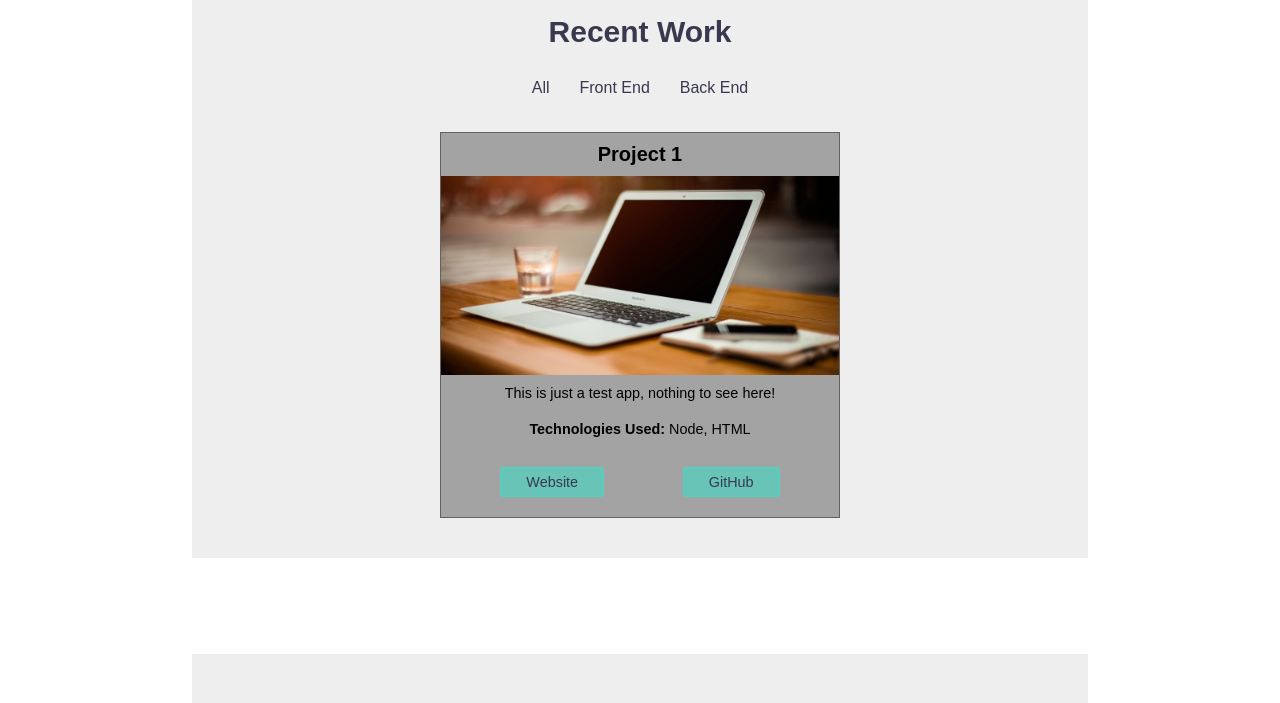
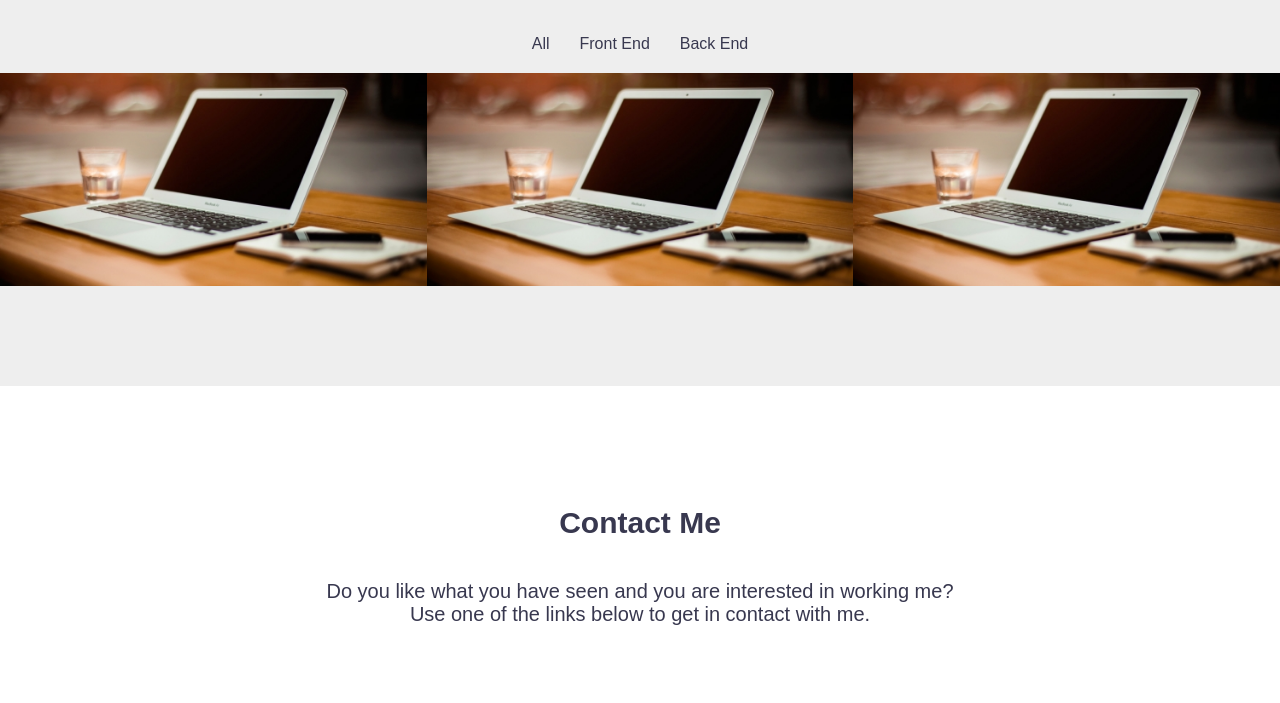
Before and after one commit to minnecoder/personal-site-gatsby, a Gatsby site: page / in a window 1280 px wide. Shown: the part 1500-2203 px from the top of the page. Built offline with nearby package versions, Linux system fonts and the light colour scheme; Gatsby itself is replaced by a stand-in of ours.

Commit message:
Done with changes... for now

```diff
--- a/src/components/about.js
+++ b/src/components/about.js
@@ -1,17 +1,19 @@
 import React from 'react'
 import styled from 'styled-components'
+import media from './media'
 
 const FEskills = ['HTML/CSS', 'JavaScript', 'React', 'Gatsby']
 const BEskills = ['Node JS', 'Express JS', 'MongoDB', 'MySQL']
 const OtherSkills = ['GitHub', 'APIs', 'Sass', 'Bootstrap']
 
 const AboutSection = styled.div`
-  padding-top: 8vh;
+  padding: 60px 0;
   font-family: 'Poppins', sans-serif;
+  background: #fff;
 `
 const AboutContainer = styled.div`
   width: 70%;
-  background: #eee;
+  // background: #eee;
   margin: 0 auto;
   padding: 30px 0;
   > h1 {
@@ -34,6 +36,9 @@ const Skills = styled.div`
   width: 70%;
   margin: 0 auto;
   overflow: hidden;
+  ${media.plusphone`
+  width: 100%;
+  `}
   > h1 {
     font-size: 30px;
     text-align: center;
@@ -50,10 +55,16 @@ const SkillsSection = styled.div`
   > h2 {
     padding: 10px 0px;
     font-size: 20px;
+    ${media.plusphone`
+    font-size: 16px;
+    `}
   }
   li {
     list-style-type: none;
     padding: 2px 0px;
+    ${media.plusphone`
+    width: 50%;
+    `}
   }
 `
 
--- a/src/components/contact.js
+++ b/src/components/contact.js
@@ -3,11 +3,6 @@ import { FaGithub, FaTwitter, FaLinkedin, FaEnvelope } from 'react-icons/fa'
 import styled from 'styled-components'
 
 const ContactArea = styled.div`
-  // padding-top: 12vh;
-  // padding-bottom: 30vh;
-  // height: 100%;
-
-  // background: #100e17;
   font-family: 'Poppins', sans-serif;
 `
 const ContactSect = styled.div`
@@ -16,7 +11,6 @@ const ContactSect = styled.div`
   margin: 0 auto;
   overflow: hidden;
   text-align: center;
-  background: #eee;
 
   > p {
     font-size: 20px;
--- a/src/components/footer.js
+++ b/src/components/footer.js
@@ -3,12 +3,10 @@ import styled from 'styled-components'
 
 const FooterSect = styled.div`
   height: 8vh;
-  background-color: #fff;
+  background-color: #ddd;
   width: 100%;
   position: absolute;
   bottom: 0;
-
-  // position: relative;
   font-family: 'Poppins', Helvetica, sans-serif;
   > p {
     text-align: center;
--- a/src/components/header.js
+++ b/src/components/header.js
@@ -2,10 +2,6 @@ import { Link } from 'gatsby'
 import React from 'react'
 import styled from 'styled-components'
 import media from './media'
-
-const HeaderSection = styled.div`
-  background: #111;
-`
 
 const Nav = styled.div`
   position: fixed;
@@ -13,15 +9,15 @@ const Nav = styled.div`
   width: 100%;
   font-family: 'Poppins', sans-serif;
   z-index: 1;
-  box-shadow: 0px 4px 2px rgba(0, 0, 0, 0.3);
+  background: #fff;
+  height: 60px;
+  box-shadow: 0px 4px 4px rgba(0, 0, 0, 0.3);
 `
 
 const Navbar = styled.div`
   display: flex;
   justify-content: space-between;
   align-items: center;
-  height: 8vh;
-  background: #fff;
   padding: 15px 0;
   ${media.tablet`
   flex-direction: column;
@@ -42,12 +38,11 @@ const Navlink = styled(Link)`
   text-decoration: none;
   color: #38384f;
   padding: 0 1.5rem;
-  // &:hover {
-  //   color: #08fdd8;
-  // }
+  &:hover {
+    border-bottom: 2px solid #08fdd8;
+  }
 `
 const Header = () => (
-  <HeaderSection>
   <Nav>
     <Navbar>
       <LogoLink to="/">Sean Parkin</LogoLink>
@@ -62,7 +57,6 @@ const Header = () => (
       </Navlinks>
     </Navbar>
   </Nav>
-  </HeaderSection>
 )
 
 export default Header
--- a/src/components/home.js
+++ b/src/components/home.js
@@ -9,7 +9,7 @@ const HomeSect = styled.div`
   background-size: cover;
   opacity: 0.8;
   position: relative;
-  margin-top: 8vh;
+  // padding-top: 8vh;
   z-index: 1;
 `
 
--- a/src/components/media.js
+++ b/src/components/media.js
@@ -3,7 +3,7 @@ import { css } from 'styled-components'
 const sizes = {
   desktop: 1024,
   tablet: 766,
-  plusphone: 414,
+  plusphone: 430,
   phone: 375,
 }
 export default Object.keys(sizes).reduce((acc, label) => {
--- a/src/components/work.js
+++ b/src/components/work.js
@@ -3,6 +3,7 @@ import styled from 'styled-components'
 import Img from 'gatsby-image'
 import projects from '../data/projects.json'
 import pic from '../images/projects/tech.png'
+import media from './media'
 
 class Work extends Component {
   render() {
@@ -25,17 +26,18 @@ class Work extends Component {
               const imageSizes = image.node.childImageSharp.sizes
               return (
                 <PortfolioItem key={project.name}>
+                  <Img title={project.name} alt=" Image of project" sizes={imageSizes} />
+                  <Overlay>
                     <h3>{project.name}</h3>
-                  <Img title={project.name} alt=" Image of project" sizes={imageSizes} />
                     <p>{project.description}</p>
                     <p>
                       <strong>Technologies Used:</strong> {project.technologies}
                     </p>
-
                     <WorkBtns>
                       <WorkBtn href={project.website}>Website</WorkBtn>
                       <WorkBtn href={project.github}>GitHub</WorkBtn>
                     </WorkBtns>
+                  </Overlay>
                 </PortfolioItem>
               )
             })}
@@ -48,19 +50,17 @@ class Work extends Component {
 export default Work
 
 const PortfolioSection = styled.div`
-  padding-bottom: 12vh;
-  padding-top: 12vh;
-  background: #fff;
+  padding-bottom: 60px;
+  padding-top: 60px;
+  background: #eee;
   font-family: 'Poppins', sans-serif;
   font-size: 0.9em;
 `
 const Portfolio = styled.div`
-  width: 70%;
   margin: 0 auto;
   justify-items: center;
   display: flex;
   flex-direction: column;
-  background: #eee;
   padding: 40px 0;
   > h1 {
     font-size: 30px;
@@ -85,37 +85,59 @@ const PortfolioList = styled.div`
   display: flex;
   flex-direction: row;
   flex-wrap: wrap;
-  justify-content: center;
-  padding: 0 30px;
+  justify-content: start;
+`
+
+const Overlay = styled.div`
+  position: absolute;
+  top: 0;
+  bottom: 0;
+  left: 0;
+  right: 0;
+  height: 100%;
+  width: 100%;
+  opacity: 0;
+  transition: 0.5s ease;
+  background-color: #08fdd8;
+  display: flex;
+  flex-direction: column;
+  justify-content: space-between;
+  align-items: center;
+  > h3 {
+    font-size: 20px;
+    padding-top: 20px;
+  }
+  p {
+  }
 `
 
 const PortfolioItem = styled.div`
-  width: 400px;
-  display: flex;
-  text-align: center;
-  flex-direction: column;
-  border: solid 1px rgb(99, 97, 97);
-  background: #a3a3a3;
-  margin: 15px 5px 0 5px;
-  > h3 {
-    font-size: 20px;
-    padding: 10px 0;
+  position: relative;
+  width: 33.33%;
+  ${media.desktop`
+  width: 50%;
+  `}
+  ${media.plusphone`
+  width: 100%;
+  `}
+  > img {
+    display: block;
+    width: 100%;
+    height: auto;
   }
-  p {
-    padding: 10px;
+  &:hover ${Overlay} {
+    opacity: 1;
   }
 `
 
 const WorkBtns = styled.div`
   order: 2;
-  padding: 20px;
-  display: flex;
-  justify-content: space-around;
+  padding-bottom: 30px;
 `
 
 const WorkBtn = styled.a`
-  padding: 0 40px;
-  background: #08fdd860;
+  margin: 0 20px;
+  background: #fff;
   border: solid 1px #08fdd860;
   border-radius: 4px;
   padding: 6px 25px;
--- a/src/data/projects.json
+++ b/src/data/projects.json
@@ -1,6 +1,27 @@
 [
   {
+    "id": 1,
     "name": "Project 1",
+    "description": "This is just a test app, nothing to see here!",
+    "img": "tech.png",
+    "url": "https://www.google.com",
+    "technologies": "Node, HTML",
+    "github": "https://github.com/minnecoder/",
+    "website": "https://www.seanparkin.com"
+  },
+  {
+    "id": 2,
+    "name": "Project 2",
+    "description": "This is just a test app, nothing to see here!",
+    "img": "tech.png",
+    "url": "https://www.google.com",
+    "technologies": "Node, HTML",
+    "github": "https://github.com/minnecoder/",
+    "website": "https://www.seanparkin.com"
+  },
+  {
+    "id": 3,
+    "name": "Project 3",
     "description": "This is just a test app, nothing to see here!",
     "img": "tech.png",
     "url": "https://www.google.com",
```
Lines whose indentation alone changed are shown as unchanged.
